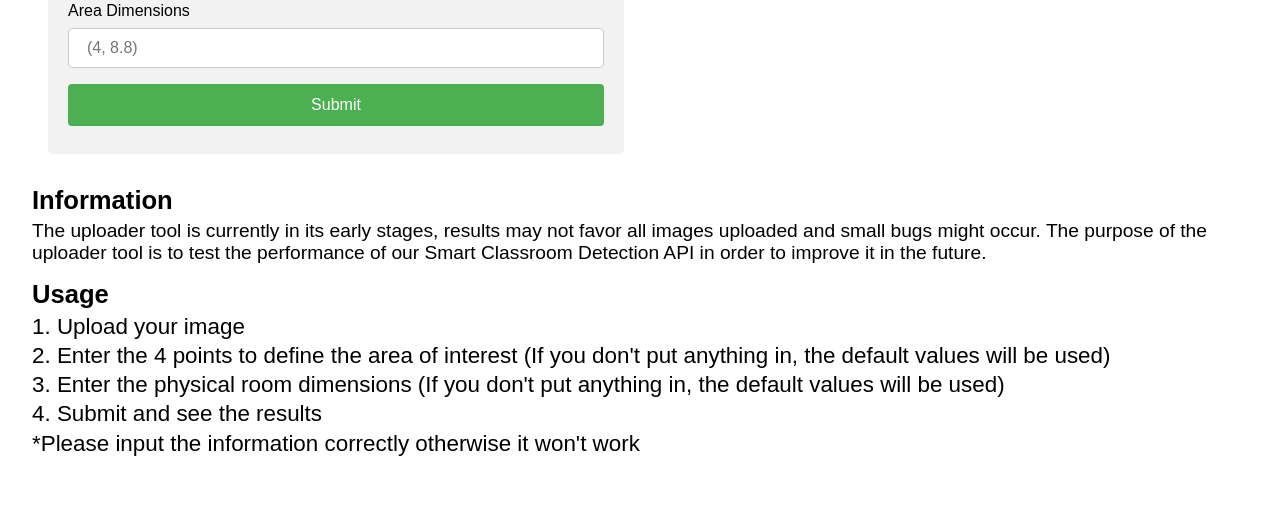
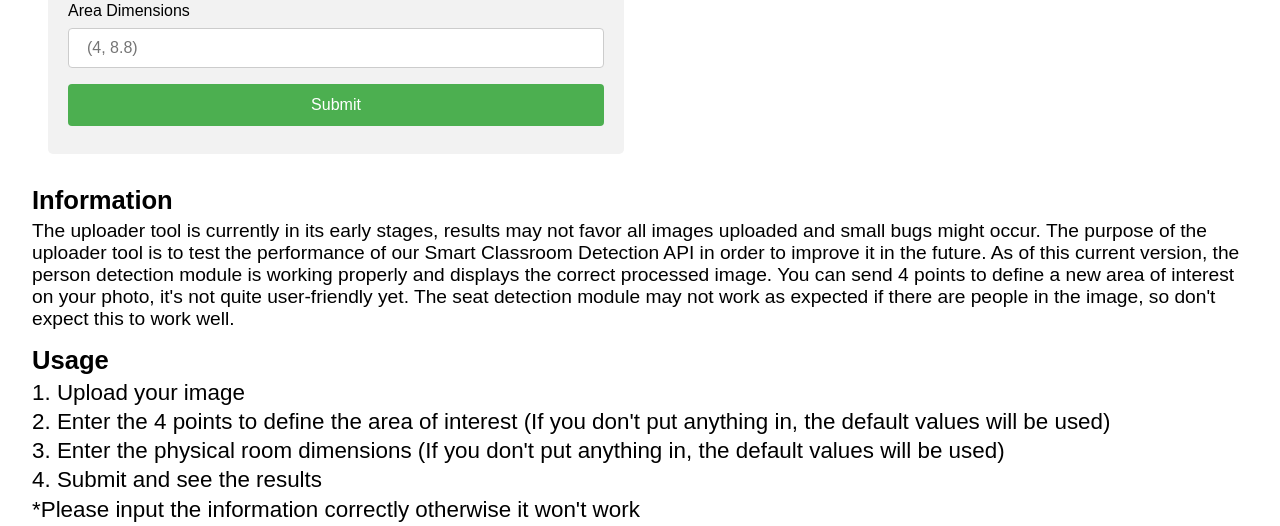
Before and after one commit to charnar/Smart-Classroom-API, a FastAPI app: page /uploader in a window 1280 px wide. Shown: the part 534-1060 px from the top of the page. Before the commit the page ends 990 px from the top, so only its background shows below. Run offline with FastAPI, Linux system fonts and the light colour scheme.

Commit message:
final changes

```diff
--- a/app/main.py
+++ b/app/main.py
@@ -20,6 +20,22 @@ client = pymongo.MongoClient(DATABASE_URL)
 app.mount("/static", StaticFiles(directory="static"), name="static")
 templates = Jinja2Templates(directory='templates')
 
+
+class ConnectionManager:
+    def __init__(self):
+        self.active_connections: List[WebSocket] = []
+
+    async def connect(self, websocket: WebSocket):
+        await websocket.accept()
+        self.active_connections.append(websocket)
+
+    def disconnect(self, websocket: WebSocket):
+        self.active_connections.remove(websocket)
+
+    async def send_message(self, message: str, websocket: WebSocket):
+        await websocket.send_text(message)
+
+manager = ConnectionManager()
 
 @app.get("/")
 async def main(request: Request):
@@ -83,7 +99,7 @@ async def main_page(request: Request, demo_id):
 @app.websocket("/demo/{footage_id}")
 async def demo_connection(websocket: WebSocket, footage_id):
     try:
-        await websocket.accept()
+        await manager.connect(websocket)
         # Connect to MongoDB
         my_database = client["demo_db"]
         my_collection = my_database[f"{footage_id}"]
@@ -145,7 +161,8 @@ async def demo_connection(websocket: WebSocket, footage_id):
 
                 previous_time = current_time
                 count = 0
-                await websocket.send_text(json.dumps(sent_payload))
+                await manager.send_message(json.dumps(sent_payload), websocket)
 
     except WebSocketDisconnect:
-        print("Something went wrong...")
+        manager.disconnect(websocket)
+        print("A user has disconnected")
--- a/templates/uploader.html
+++ b/templates/uploader.html
@@ -117,7 +117,12 @@
           The uploader tool is currently in its early stages, results may not
           favor all images uploaded and small bugs might occur. The purpose of
           the uploader tool is to test the performance of our Smart Classroom
-          Detection API in order to improve it in the future.
+          Detection API in order to improve it in the future. As of this current
+          version, the person detection module is working properly and displays
+          the correct processed image. You can send 4 points to define a new
+          area of interest on your photo, it's not quite user-friendly yet. The
+          seat detection module may not work as expected if there are people in
+          the image, so don't expect this to work well.
         </p>
       </div>
 
@@ -161,7 +166,7 @@
         );
 
         // Send Image and Points to Backend
-        const response = await fetch("http://localhost:80/full-process", {
+        const response = await fetch("/full-process", {
           method: "POST",
           headers: {
             "Content-Type": "application/json",
```
